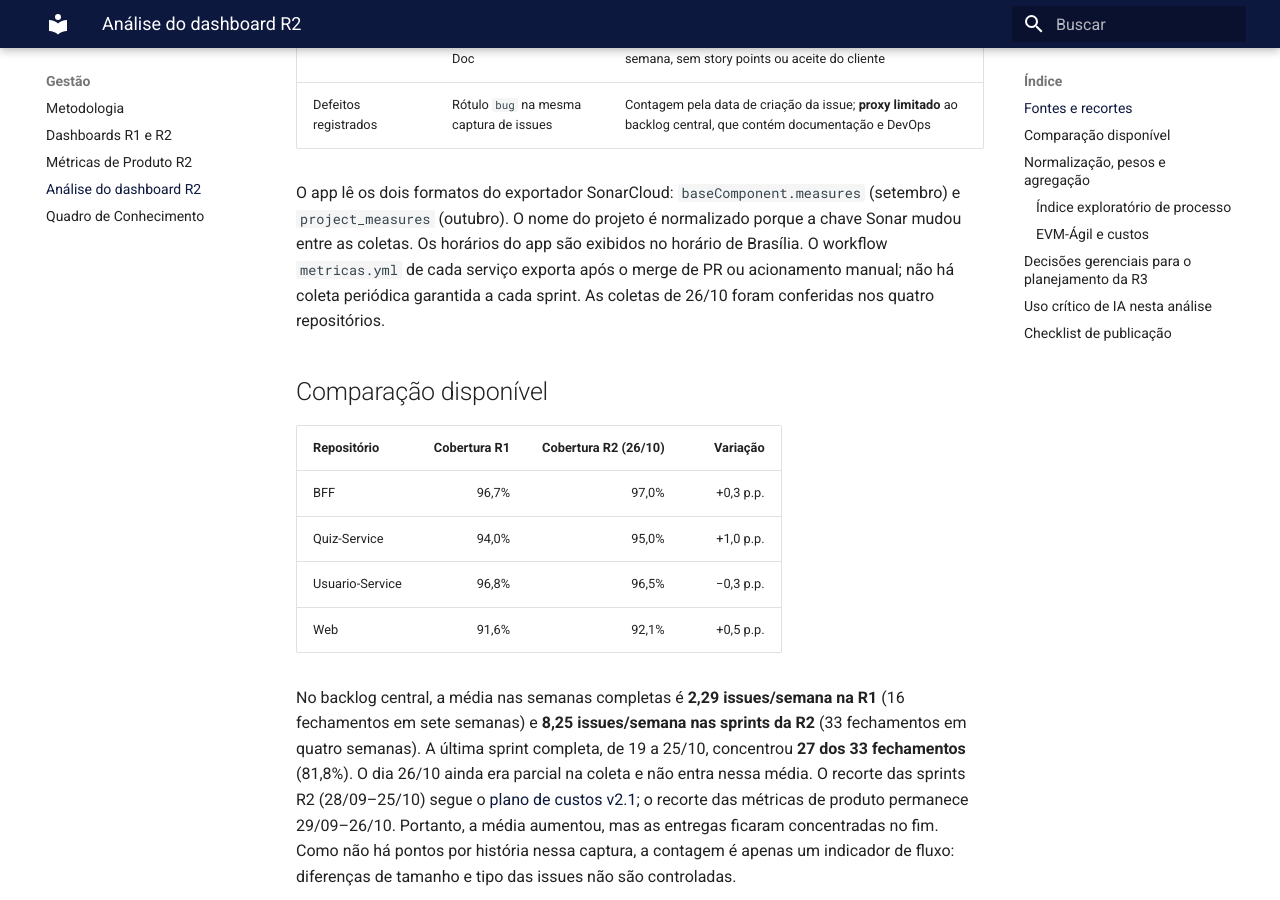
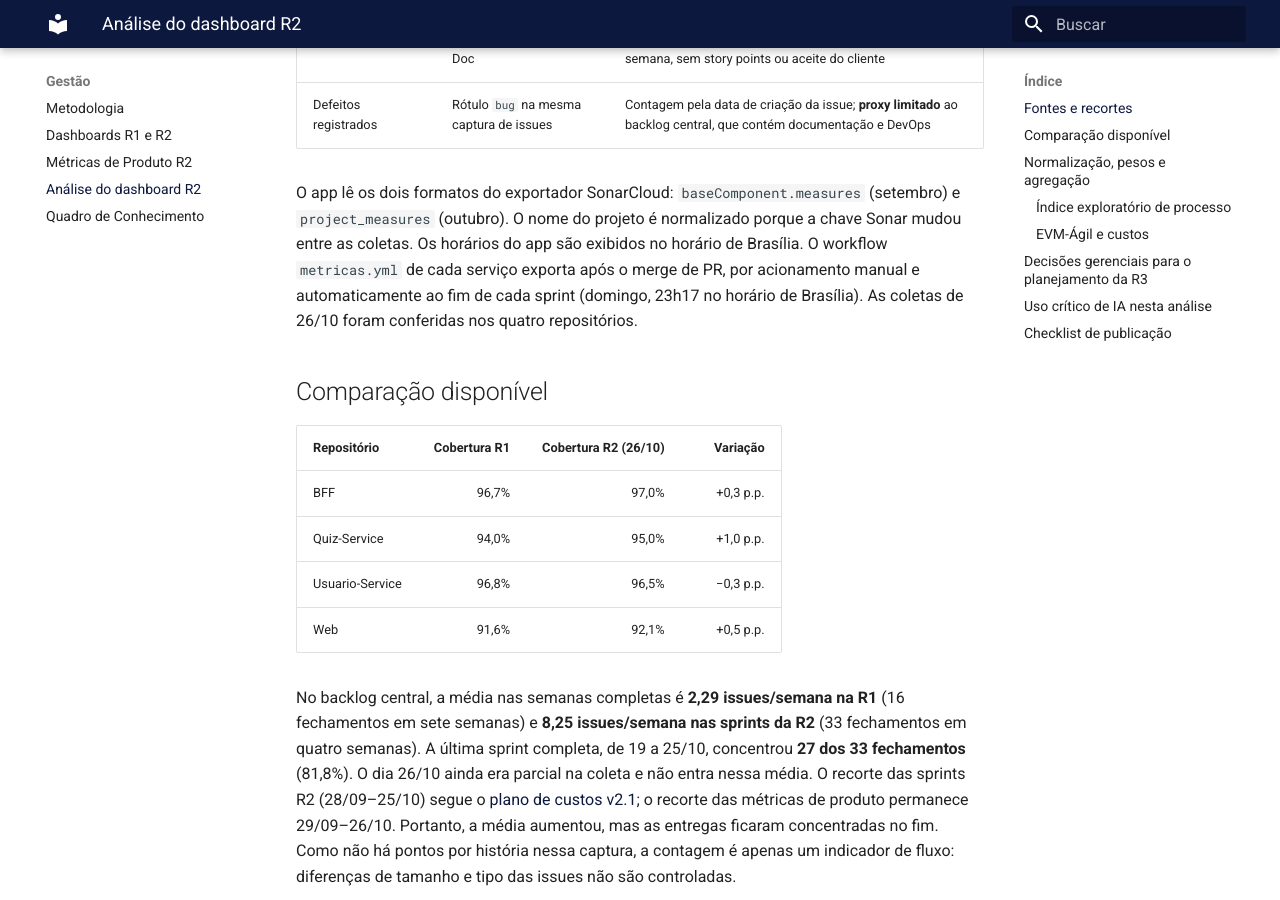
Before and after one commit to fga-eps-mds/2026-2-AnatoQuizUp-Doc, an MkDocs documentation site: the page built from docs/dashboard-r2.md, in a window 1280 px wide and 900 px high, scrolled down 532 px. Built offline with MkDocs 1.6.1 and Material for MkDocs 9.7.7, drawn with Linux system fonts in a browser that asks for light colours.

Commit message:
docs(dashboard): registra coleta semanal de métricas

```diff
--- a/docs/dashboard-r2.md
+++ b/docs/dashboard-r2.md
@@ -10,7 +10,7 @@
 | Velocidade observada | Captura mais recente de issues do repositório Doc | Semanas completas de sprint, de segunda a domingo: R1 de 10/08 a 27/09; R2 de 28/09 a 25/10; issues fechadas por semana, sem story points ou aceite do cliente |
 | Defeitos registrados | Rótulo `bug` na mesma captura de issues | Contagem pela data de criação da issue; **proxy limitado** ao backlog central, que contém documentação e DevOps |
 
-O app lê os dois formatos do exportador SonarCloud: `baseComponent.measures` (setembro) e `project_measures` (outubro). O nome do projeto é normalizado porque a chave Sonar mudou entre as coletas. Os horários do app são exibidos no horário de Brasília. O workflow `metricas.yml` de cada serviço exporta após o merge de PR ou acionamento manual; não há coleta periódica garantida a cada sprint. As coletas de 26/10 foram conferidas nos quatro repositórios.
+O app lê os dois formatos do exportador SonarCloud: `baseComponent.measures` (setembro) e `project_measures` (outubro). O nome do projeto é normalizado porque a chave Sonar mudou entre as coletas. Os horários do app são exibidos no horário de Brasília. O workflow `metricas.yml` de cada serviço exporta após o merge de PR, por acionamento manual e automaticamente ao fim de cada sprint (domingo, 23h17 no horário de Brasília). As coletas de 26/10 foram conferidas nos quatro repositórios.
 
 ## Comparação disponível
 
```
